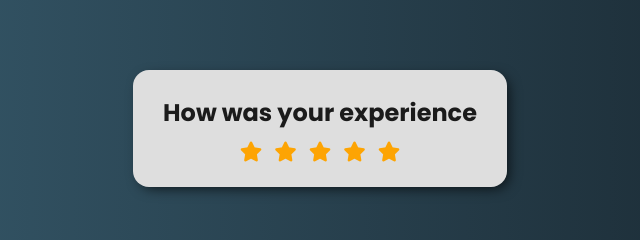
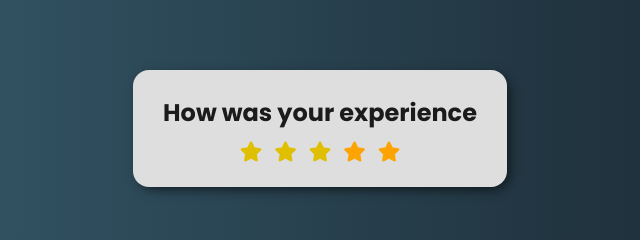
Before and after one commit to JoseRicardoPE/DinamicStarsRaiting, a plain HTML site: page index.html in a window 1280 px wide. Both pictures are taken after a click on the element 639 px from the left and 423 px from the top of the page. Shown: the part 272-512 px from the top of the page, 320-960 px from the left. Drawn offline with Linux system fonts and the light colour scheme.

Commit message:
change px to rem in styles and add logic to change state from stars

```diff
--- a/css/styles.css
+++ b/css/styles.css
@@ -15,29 +15,30 @@ body {
     background: linear-gradient(to right, #3A6073, #16222A); /* W3C, IE 10+/ Edge, Firefox 16+, Chrome 26+, Opera 12+, Safari 7+ */
 }
 .content-rating-stars {
+    margin: 0 30px;
     text-align: center;
     background-color: #dedede;
-    padding: 25px 30px;
-    border-radius: 16px;
-    -moz-box-shadow: 4px 4px 13px -3px rgba(0,0,0,0.75);
-    -webkit-box-shadow: 4px 4px 13px -3px rgba(0,0,0,0.75);
-    box-shadow: 4px 4px 13px -3px rgba(0,0,0,0.75);
+    padding: 1.5625rem 1.875rem;
+    border-radius: 1rem;
+    -moz-box-shadow: 0.25rem 0.25rem 0.8125rem -0.1875rem rgba(0,0,0,0.75);
+    -webkit-box-shadow: 0.25rem 0.25rem 0.8125rem -0.1875rem rgba(0,0,0,0.75);
+    box-shadow: 0.25rem 0.25rem 0.8125rem -0.1875rem rgba(0,0,0,0.75);
 }
 .rating-title {
-    font-size: 24px;
+    font-size: 1.5rem;
     font-weight: 700;
-    margin-bottom: 12px;
+    margin-bottom: 0.75rem;
     color: #1b1b1b;
 }
 .rating-stars {
     display: flex;
     justify-content: center;
-    gap: 12px;
-    font-size: 20px;
+    gap: 0.75rem;
+    font-size: 1.25rem;
     color: #fda403;
     cursor: pointer;
     transition: color 0.3s ease;
 }
-.star:hover {
+.star.star--active {
     color: #e0bf00;
 }
--- a/js/script.js
+++ b/js/script.js
@@ -0,0 +1,9 @@
+const stars = document.querySelectorAll('.star');
+
+stars.forEach((star, index1) => {
+    star.addEventListener('click', (e) => {
+        stars.forEach((star, index2) => {
+            index1 >= index2 ? star.classList.add('star--active') : star.classList.remove('star--active');
+        });
+    });
+});
```
